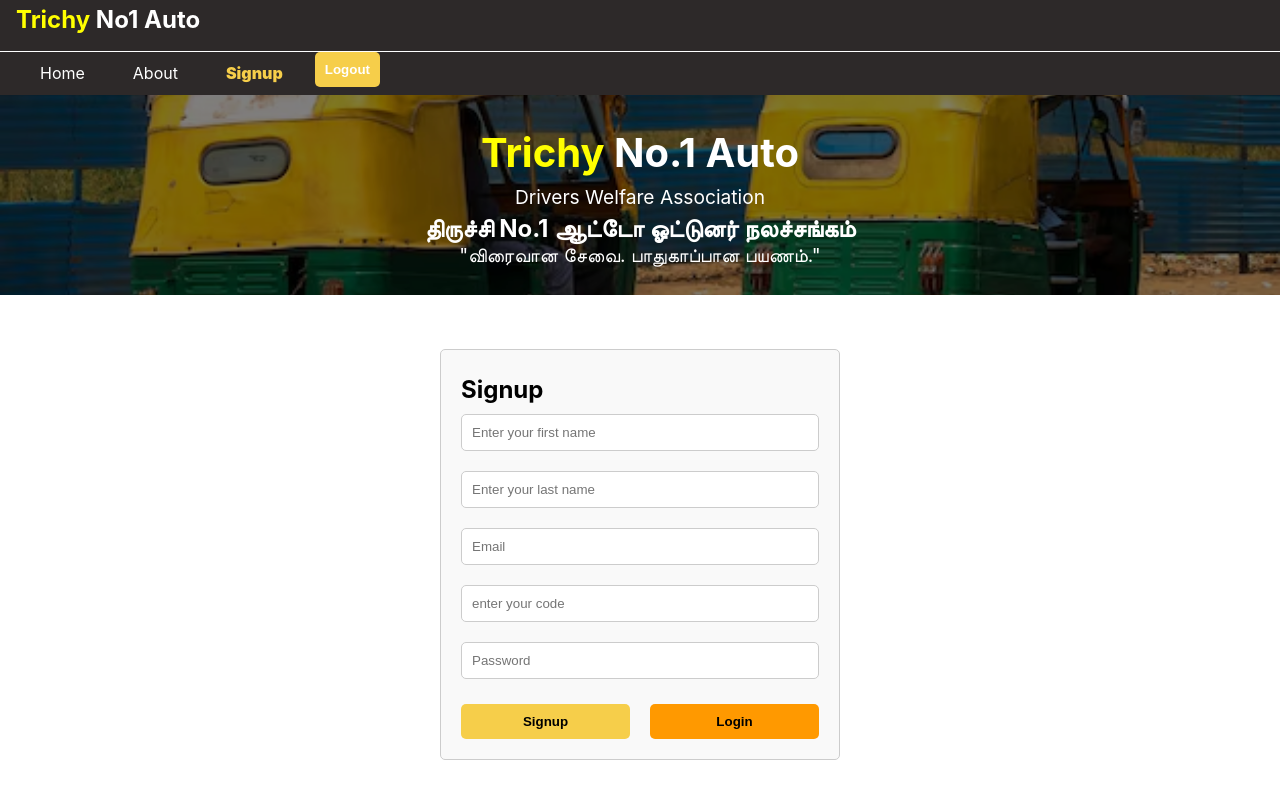
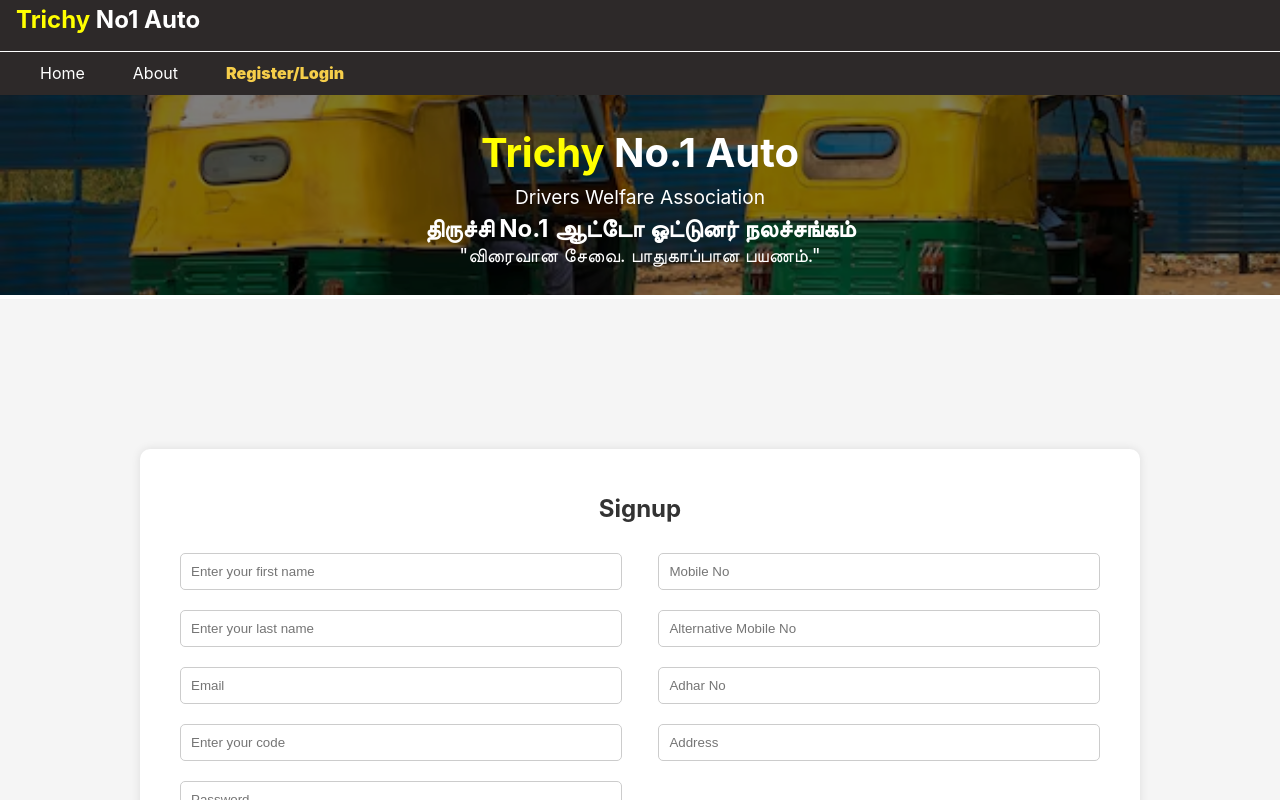
Before and after one commit to muraliram728/Trichyno1Auto, a React (Create React App) app: page /signup in a window 1280 px wide. Built offline with nearby package versions, Linux system fonts and the light colour scheme; no server answers.

Commit message:
Removed .env from tracking

```diff
--- a/package.json
+++ b/package.json
@@ -14,6 +14,7 @@
     "jspdf": "^2.5.2",
     "react": "^19.0.0",
     "react-dom": "^19.0.0",
+    "react-firebase-hooks": "^5.1.1",
     "react-icon": "^1.0.0",
     "react-icons": "^5.4.0",
     "react-router-dom": "^7.1.3",
--- a/src/Components/Header/Header.js
+++ b/src/Components/Header/Header.js
@@ -4,9 +4,12 @@ import { FaBars } from "react-icons/fa";
 import bannerimage from "../../assets/images/bgauto.avif";
 import { NavLink } from 'react-router-dom';
 import Logout from './Logout';
+import { useAuthState } from "react-firebase-hooks/auth";
+import { auth } from "../../firebase/config"; // Firebase auth
 
 const Header = () => {
   const [isopen, setIsopen] = useState(false);
+  const [user] = useAuthState(auth); // Get logged-in user
 
   const toggleMenu = () => {
     setIsopen(!isopen);
@@ -30,7 +33,7 @@ const Header = () => {
                 <NavLink
                   to="/"
                   className={({ isActive }) => (isActive ? 'active' : '')}
-                  onClick={closeMenu} // Close the menu when clicked
+                  onClick={closeMenu}
                 >
                   Home
                 </NavLink>
@@ -39,23 +42,31 @@ const Header = () => {
                 <NavLink
                   to="/about"
                   className={({ isActive }) => (isActive ? 'active' : '')}
-                  onClick={closeMenu} // Close the menu when clicked
+                  onClick={closeMenu}
                 >
                   About
                 </NavLink>
               </li>
+
+              {/* Show Register/Login only if user is NOT logged in */}
+              {!user && (
                 <li>
                   <NavLink
                     to="/Signup"
                     className={({ isActive }) => (isActive ? 'active' : '')}
-                  onClick={closeMenu} // Close the menu when clicked
+                    onClick={closeMenu}
                   >
-                  Signup
+                    Register/Login
                   </NavLink>
                 </li>
+              )}
+
+              {/* Show Logout only if user IS logged in */}
+              {user && (
                 <li className="logout-container">
                   <Logout />
                 </li>
+              )}
             </ul>
             <div className='icon' onClick={toggleMenu}>
               <FaBars />
@@ -63,6 +74,7 @@ const Header = () => {
           </nav>
         </div>
       </header>
+
       <div className="banner">
         <img src={bannerimage} alt="Banner" className="banner-image" />
         <div className="banner-text">
--- a/src/Components/Header/Logout.js
+++ b/src/Components/Header/Logout.js
@@ -25,7 +25,7 @@ const Logout = () => {
   };
 
   return (
-    <button onClick={handleLogout} style={{ color: 'white' }}>
+    <button onClick={handleLogout} style={{ color: 'white',backgroundColor:"var(--main-color)",padding: "6px",marginTop:"6px" }}>
       Logout
     </button>
   );
--- a/src/Components/HeroSection/Hero.js
+++ b/src/Components/HeroSection/Hero.js
@@ -1,42 +1,67 @@
-import React from 'react'
-import './Herostyle.css'
+import React, { useState, useEffect } from 'react';
+import './Herostyle.css';
 import { useNavigate } from 'react-router-dom';
-import lowcost from '../../assets/images/lowcost.jpg'
-import safe from '../../assets/images/safe.webp'
-import auto from '../../assets/images/auto.webp'
-import service from '../../assets/images/service.png'
-import customer from '../../assets/images/customer.jpg'
-import admin from '../../assets/images/admin.jpg'
-
-
+import lowcost from '../../assets/images/lowcost.jpg';
+import safe from '../../assets/images/safe.webp';
+import auto from '../../assets/images/auto.webp';
+import service from '../../assets/images/service.png';
+import customer from '../../assets/images/customer.jpg';
+import admin from '../../assets/images/admin.jpg';
+import { db, auth } from "../../firebase/config"; // Import Firebase
+import { getAuth, onAuthStateChanged } from "firebase/auth"; // Import onAuthStateChanged
+import { doc, getDoc } from "firebase/firestore";
 
 const Hero = () => {
-
+  const [currentUser, setCurrentUser] = useState(null);
+  const [currentUserName, setCurrentUserName] = useState('');
+  const [code, setCode] = useState('');
   const navigate = useNavigate();
 
-  const handleAdminClick = () => {
-    navigate('/admin');
-  };
+  useEffect(() => {
+    const unsubscribe = onAuthStateChanged(auth, async (user) => {
+      if (user) {
+        console.log("Current User Details:");
+        console.log(`DisplayName: ${user.displayName}`);
+        console.log(`Email: ${user.email}`);
+        console.log(`UID: ${user.uid}`);
+        console.log(`Photo URL: ${user.photoURL}`);
 
-  const handleCostClick = () => {
-    navigate('/cost');
-  };
+        setCurrentUser(user); // Set current user details
+        setCurrentUserName(user.displayName);
 
-  const handleTripTrackerClick = () => {
-    navigate('/TripTracker');
-  };
+        // Fetch additional user data from Firestore (assuming 'users' is your collection name)
+        const docRef = doc(db, "users", user.uid); // Get the user's document based on their UID
+        try {
+          const docSnapshot = await getDoc(docRef);
+          if (docSnapshot.exists()) {
+            const userData = docSnapshot.data();
+            setCode(userData.code); // Set the 'code' value from Firestore
+            console.log(`code: ${userData.code}`);
+          } else {
+            console.log("No additional user data found.");
+          }
+        } catch (error) {
+          console.log("Error fetching user data:", error);
+        }
+      } else {
+        console.log("No user is logged in.");
+        setCurrentUser(null); // Clear user data if no one is logged in
+      }
+    });
 
-  const handleserviceClick = () => {
-    navigate('/service');
-  };
+    // Cleanup the listener on component unmount
+    return () => unsubscribe();
+  }, []);
 
-  const handlememberClick = () => {
-    navigate('/member');
-  };
+  const handleAdminClick = () => navigate('/admin');
+  const handleCostClick = () => navigate('/cost');
+  const handleTripTrackerClick = () => navigate('/TripTracker');
+  const handleserviceClick = () => navigate('/service');
+  const handlememberClick = () => navigate('/member');
 
   return (
     <div className="hero">
-      <h2>Welcome</h2>
+      <h2>Welcome,{currentUserName}<span style={{color:'rgb(106, 94, 94)'}} > ({code})</span> </h2>
       <p>Trichy No.1 Auto</p>
       <div className="image-section">
         <div className="image-container" onClick={handleCostClick}>
@@ -48,15 +73,15 @@ const Hero = () => {
           <p>Safe</p>
         </div>
         <div className="image-container">
-          <img src={auto} alt="Auto" onClick={handleTripTrackerClick}/>
+          <img src={auto} alt="Auto" onClick={handleTripTrackerClick} />
           <p>TripTracker</p>
         </div>
         <div className="image-container">
-          <img src={service} alt="Service" onClick={handleserviceClick}/>
+          <img src={service} alt="Service" onClick={handleserviceClick} />
           <p>Service</p>
         </div>
         <div className="image-container">
-          <img src={customer} alt="Customer" onClick={handlememberClick}/>
+          <img src={customer} alt="Customer" onClick={handlememberClick} />
           <p>Members</p>
         </div>
         <div className="image-container" onClick={handleAdminClick}>
--- a/src/Components/Member/member.js
+++ b/src/Components/Member/member.js
@@ -69,6 +69,10 @@ const Member = () => {
         { field: "displayName", headerName: "Name", width: 200 },
         { field: "code", headerName: "Code", width: 100 },
         { field: "email", headerName: "Email", width: 250 },
+        { field: "aadhaarCardNo", headerName: "Aadhaar No", width: 180 },
+        { field: "address", headerName: "Address", width: 200 },
+        { field: "mobileNo", headerName: "Mobile No", width: 150 },
+        { field: "altMobileNo", headerName: "Alt Mobile No", width: 150 },
         {
             field: "isAdmin",
             headerName: "Role",
--- a/src/Components/login/Login.css
+++ b/src/Components/login/Login.css
@@ -1,19 +1,41 @@
-.login{
-    color: black;
-}
-
-.login-container, .signup-container {
-    max-width: 400px;
-    margin: 50px auto;
-    padding: 20px;
-    border: 1px solid #ccc;
-    border-radius: 5px;
+/* Overall container */
+.auth-container {
+  display: flex;
+  justify-content: center;
+  align-items: center;
+  height: 100vh; /* Full screen height */
   background-color: #f9f9f9;
 }
 
-  input {
+/* Wrapper for form and image */
+.auth-content {
+  display: flex;
+  width: 80%;
+  max-width: 900px;
+  background: white;
+  border-radius: 10px;
+  overflow: hidden;
+  box-shadow: 0px 4px 10px rgba(0, 0, 0, 0.1);
+}
+
+/* Form section */
+.auth-form {
+  width: 50%;
+  padding: 40px;
+  display: flex;
+  flex-direction: column;
+  justify-content: center;
+}
+
+.auth-form h2 {
+  color: black;
+  text-align: center;
+  margin-bottom: 20px;
+}
+
+.auth-form input {
   width: 100%;
-    padding: 10px;
+  padding: 12px;
   margin: 10px 0;
   border: 1px solid #ccc;
   border-radius: 5px;
@@ -21,19 +43,53 @@
 
 .signin {
   width: 100%;
-    padding: 10px;
-    background-color: var(--main-color) !important;
-    color: rgb(0, 0, 0);
+  padding: 12px;
+  background-color: var(--main-color);
+  color: white;
   border: none;
   border-radius: 5px;
   cursor: pointer;
+  font-size: 16px;
 }
 
 .signin:hover {
-    background-color: #45a049;
+  background-color: #ff9900;
 }
 
 .error-message {
   color: red;
   font-size: 14px;
+  text-align: center;
 }
+
+/* Image section */
+.auth-image {
+  width: 50%;
+  display: flex;
+  align-items: center;
+  justify-content: center;
+  overflow: hidden;
+}
+
+.auth-image img {
+  width: 100%;
+  height: 100%;
+  object-fit: cover;
+}
+
+/* Responsive Design */
+@media (max-width: 768px) {
+  .auth-content {
+    flex-direction: column;
+    width: 90%;
+  }
+
+  .auth-form {
+    width: 100%;
+  }
+
+  .auth-image {
+    width: 100%;
+    height: 200px;
+  }
+}
--- a/src/Components/login/Login.js
+++ b/src/Components/login/Login.js
@@ -1,48 +1,45 @@
-import React, { useState } from 'react';
-import './Login.css';
-import { signInWithEmailAndPassword } from 'firebase/auth'; // Import sign-in method
-import { auth } from '../../firebase/config'; // Import Firebase auth
-import { useNavigate } from 'react-router-dom'; // Import useNavigate for redirect
+import React, { useState } from "react";
+import "./Login.css";
+import { signInWithEmailAndPassword } from "firebase/auth";
+import { auth } from "../../firebase/config";
+import { useNavigate } from "react-router-dom";
 
 const Login = () => {
-  const [email, setEmail] = useState('');
-  const [password, setPassword] = useState('');
-  const [error, setError] = useState(null); // State to manage errors
-  const navigate = useNavigate(); // Hook to redirect after successful login
+  const [email, setEmail] = useState("");
+  const [password, setPassword] = useState("");
+  const [error, setError] = useState(null);
+  const navigate = useNavigate();
 
   const handleSubmit = async (e) => {
     e.preventDefault();
-    setError(null); // Reset error state before new attempt
+    setError(null);
 
     try {
-      // Attempt to sign in with Firebase Authentication
       const userCredential = await signInWithEmailAndPassword(auth, email, password);
       const user = userCredential.user;
 
-      console.log('User signed in:', user.uid);
-      alert('Login successful!');
+      console.log("User signed in:", user.uid);
+      alert("Login successful!");
+      navigate("/");
 
-      // Redirect to the home page after successful login
-      navigate('/'); // Change this path to your desired destination
-
-      // Clear the input fields
-      setEmail('');
-      setPassword('');
+      setEmail("");
+      setPassword("");
     } catch (err) {
-      // Check the error code
-      if (err.code === 'auth/user-not-found') {
-        alert('User not found. Please sign up first.');
-      } else if (err.code === 'auth/wrong-password') {
-        alert('Incorrect password. Please try again.');
+      if (err.code === "auth/user-not-found") {
+        alert("User not found. Please sign up first.");
+      } else if (err.code === "auth/wrong-password") {
+        alert("Incorrect password. Please try again.");
       } else {
         console.error(err.message);
-        setError('Failed to log in. Please try again.');
+        setError("Failed to log in. Please try again.");
       }
     }
   };
 
   return (
-    <div className="login-container">
+    <div className="auth-container">
+      <div className="auth-content">
+        <div className="auth-form">
           <h2 className="login">Sign In</h2>
           <form onSubmit={handleSubmit}>
             <input
@@ -59,9 +56,14 @@ const Login = () => {
               onChange={(e) => setPassword(e.target.value)}
               required
             />
-        <button type="submit" className='signin'>Log In</button>
-        {error && <p className="error">{error}</p>}
+            <button type="submit" className="signin">Log In</button>
+            {error && <p className="error-message">{error}</p>}
           </form>
+        </div>
+        <div className="auth-image">
+          <img src="https://cdn.dribbble.com/users/1732920/screenshots/4094664/media/2861480b71d487d8f7a2c5ebe333c483.jpg?resize=400x0" alt="Login Visual" />
+        </div>
+      </div>
     </div>
   );
 };
--- a/src/Components/signup/Signup.css
+++ b/src/Components/signup/Signup.css
@@ -1,14 +1,51 @@
-.login{
-    color: black;
+/* Main Signup Page */
+.signup-page {
+  display: flex;
+  height: 100vh;
+  justify-content: center;
+  align-items: center;
+  background-color: #f5f5f5;
 }
 
-.login-container, .signup-container {
-    max-width: 400px;
-    margin: 50px auto;
-    padding: 20px;
-    border: 1px solid #ccc;
-    border-radius: 5px;
-    background-color: #f9f9f9;
+/* Signup Container */
+.signup-container {
+  display: flex;
+  width: 80%;
+  max-width: 1000px;
+  background-color: white;
+  border-radius: 10px;
+  box-shadow: 0 0 10px rgba(0, 0, 0, 0.1);
+  overflow: hidden;
+  flex-direction: column;
+}
+
+/* Signup Form */
+.signup-form-container {
+  padding: 40px;
+  display: flex;
+  flex-direction: column;
+  justify-content: center;
+}
+
+.signup-title {
+  text-align: center;
+  color: #333;
+  margin-bottom: 20px;
+}
+
+/* Form Layout with Two Columns */
+.signup-form {
+  display: flex;
+  flex-direction: column;
+}
+
+.form-row {
+  display: flex;
+  justify-content: space-between;
+}
+
+.form-column {
+  width: 48%;
 }
 
 input {
@@ -19,18 +56,15 @@
   border-radius: 5px;
 }
 
-  /* Common Button Style */
+/* Button Styling */
 .button-container {
   display: flex;
   justify-content: center;
-    align-items: center;
-    gap: 10px;
   margin-top: 15px;
 }
 
-
 button {
-  flex: 1;
+  width: 100%;
   padding: 10px;
   background-color: var(--main-color, #ffcc00);
   color: black;
@@ -39,29 +73,80 @@ button {
   cursor: pointer;
   font-weight: bold;
   transition: 0.3s;
-  margin-right: 10px;
 }
 
-.login-btn{
-  background-color: #ff9900;
-}
-
-.login-btn:hover{
-  background-color: var(--main-color, #ffcc00);
-}
-
-/* Remove margin from last button to avoid extra spacing */
-button:last-child {
-  margin-right: 0;
-}
-
-/* Hover Effect */
 button:hover {
   background-color: #ff9900;
 }
 
-/* Error Message */
-.error-message {
-  color: red;
+.already-account {
+  margin-top: 15px;
   font-size: 14px;
+  color: black;
 }
+
+.signin-link {
+  color: var(--main-color);
+  cursor: pointer;
+  font-weight: bold;
+}
+
+.signin-link:hover {
+  color: #ff9900;
+}
+
+/* Responsive Design */
+@media (max-width: 768px) {
+  .form-row {
+    flex-direction: column;
+  }
+
+  .form-column {
+    width: 100%;
+  }
+
+  .signup-container {
+    width: 90%;
+    margin-top: 100px;
+  }
+
+  .signup-form-container {
+    padding: 20px;
+  }
+}
+
+/* Custom Alert Box */
+.custom-alert {
+  position: fixed;
+  top: 50%;
+  left: 50%;
+  transform: translate(-50%, -50%);
+  background-color: white;
+  border: 2px solid var(--main-color, #ffcc00);
+  padding: 20px;
+  border-radius: 10px;
+  box-shadow: 0 0 10px rgba(0, 0, 0, 0.2);
+  text-align: center;
+  z-index: 1000;
+}
+
+.alert-content p {
+  margin-bottom: 15px;
+  font-size: 16px;
+  color: rgb(45, 41, 41);
+}
+
+.alert-content button {
+  padding: 8px 15px;
+  background-color: var(--main-color, #ffcc00);
+  color: black;
+  border: none;
+  border-radius: 5px;
+  cursor: pointer;
+  font-weight: bold;
+  transition: 0.3s;
+}
+
+.alert-content button:hover {
+  background-color: #ff9900;
+}
--- a/src/Components/signup/Signup.js
+++ b/src/Components/signup/Signup.js
@@ -9,7 +9,12 @@ const Signup = () => {
   const [email, setemail] = useState('');
   const [code, setCode] = useState('');
   const [password, setpassword] = useState('');
+  const [mobileNo, setMobileNo] = useState('');
+  const [altMobileNo, setAltMobileNo] = useState('');
+  const [adharNo, setAdharNo] = useState('');
+  const [address, setAddress] = useState('');
   const [loading, setLoading] = useState(false);
+  const [showAlert, setShowAlert] = useState(false);
   const { signup, error } = useSignup();
   const navigate = useNavigate();
 
@@ -17,15 +22,13 @@ const Signup = () => {
     e.preventDefault();
     setLoading(true);
 
+    const aadhaarCardNo = adharNo === "" ? null : adharNo;
     try {
-      // Combine fname and lname for displayName
       const displayName = `${fname} ${lname}`;
-
-      // Pass the displayName and other details to signup
-      await signup({ fname, lname, email, password, displayName, isAdmin: true, code });
-
-      // Redirect after successful signup
-      navigate('/');
+      await signup({
+        fname, lname, email, password, displayName, isAdmin: true, code, mobileNo, altMobileNo, aadhaarCardNo, address
+      });
+      setShowAlert(true);
     } catch (err) {
       console.log("Signup failed:", err);
     } finally {
@@ -34,9 +37,13 @@ const Signup = () => {
   };
 
   return (
-    <div className="login-container">
-      <h2 className="login">Signup</h2>
-      <form onSubmit={handleSubmit}>
+    <div className="signup-page">
+      <div className="signup-container">
+        <div className="signup-form-container">
+          <h2 className="signup-title">Signup</h2>
+          <form onSubmit={handleSubmit} className="signup-form">
+            <div className="form-row">
+              <div className="form-column">
                 <input
                   type="text"
                   placeholder="Enter your first name"
@@ -49,6 +56,7 @@ const Signup = () => {
                   placeholder="Enter your last name"
                   value={lname}
                   onChange={(e) => setlname(e.target.value)}
+                  required
                 />
                 <input
                   type="email"
@@ -58,8 +66,8 @@ const Signup = () => {
                   required
                 />
                 <input
-          type="code"
-          placeholder="enter your code"
+                  type="text"
+                  placeholder="Enter your code"
                   value={code}
                   onChange={(e) => setCode(e.target.value)}
                   required
@@ -71,16 +79,67 @@ const Signup = () => {
                   onChange={(e) => setpassword(e.target.value)}
                   required
                 />
+              </div>
+
+              <div className="form-column">
+                <input
+                  type="text"
+                  placeholder="Mobile No"
+                  value={mobileNo}
+                  onChange={(e) => setMobileNo(e.target.value)}
+                  required
+                />
+                <input
+                  type="text"
+                  placeholder="Alternative Mobile No"
+                  value={altMobileNo}
+                  onChange={(e) => setAltMobileNo(e.target.value)}
+                  required
+                />
+                <input
+                  type="text"
+                  placeholder="Adhar No"
+                  value={adharNo}
+                  onChange={(e) => setAdharNo(e.target.value)}
+                  pattern="\d{12}"
+
+                  required
+                />
+                <input
+                  type="text"
+                  placeholder="Address"
+                  value={address}
+                  onChange={(e) => setAddress(e.target.value)}
+                  required
+                />
+              </div>
+            </div>
+
             <div className="button-container">
               <button type="submit" disabled={loading}>
                 {loading ? 'Signing up...' : 'Signup'}
               </button>
-          <button type="button" className="login-btn" onClick={() => navigate('/login')}>
-            Login
-          </button>
             </div>
           </form>
+
           {error && <p className="error">{error}</p>}
+
+          <p className="already-account">
+            Already have an account?
+            <span onClick={() => navigate('/login')} className="signin-link"> Sign in</span>
+          </p>
+        </div>
+      </div>
+
+      {/* Custom Alert Box */}
+      {showAlert && (
+        <div className="custom-alert">
+          <div className="alert-content">
+            <p>Signup successful! Redirecting to login...</p>
+            <button onClick={() => navigate('/')}>OK</button>
+          </div>
+        </div>
+      )}
     </div>
   );
 };
```
Also changed, not shown: src/Components/hooks/useSignup.js (+18 -1 lines), 1 other file (tests, documents, lock files or other folders). Lines whose indentation alone changed are shown as unchanged.
